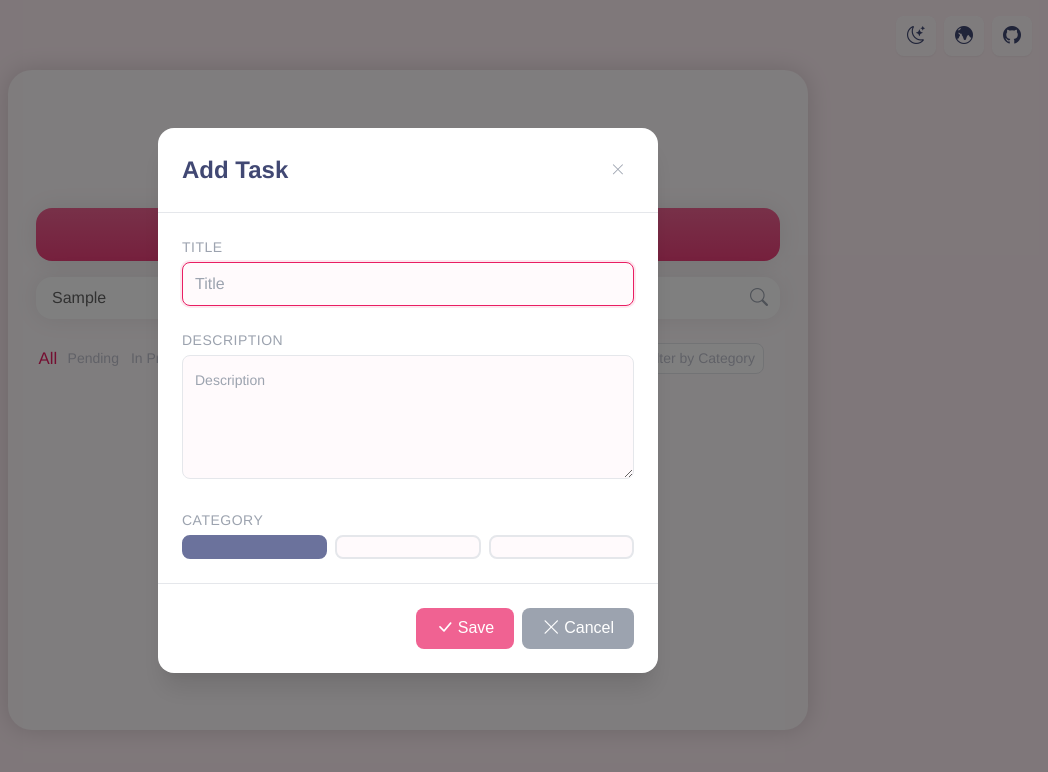
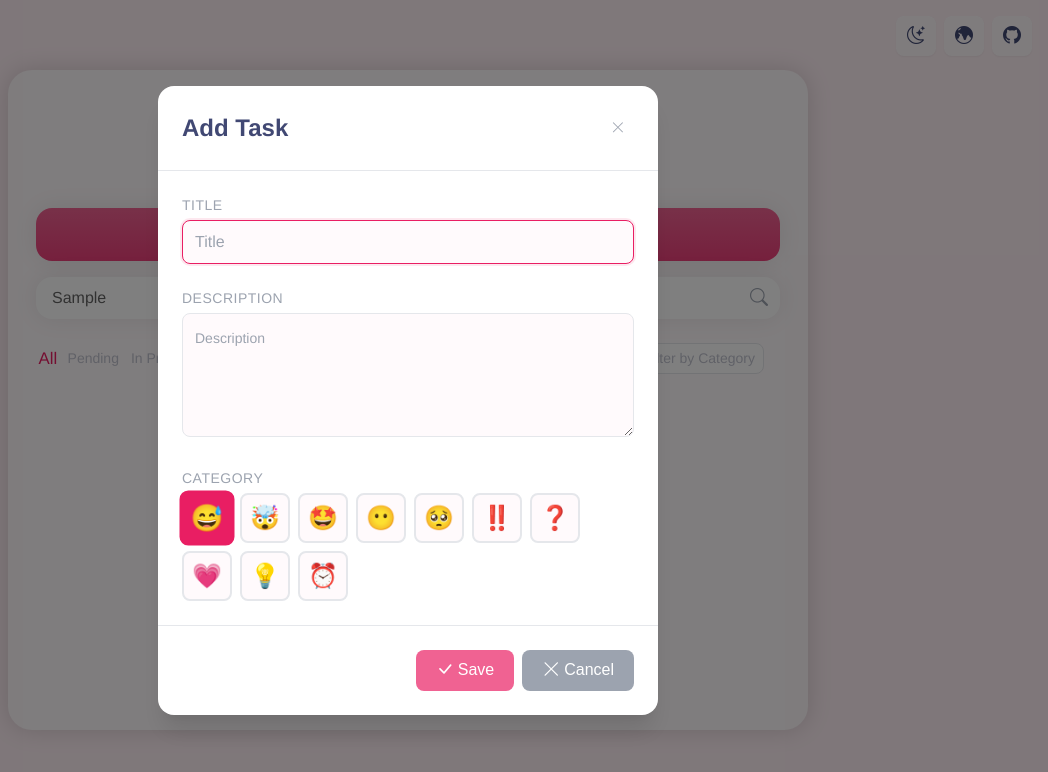
Before and after one commit to xxiixi/task-manager-web, a Vue app: page / in a window 1280 px wide. Both pictures are taken after typing "Sample" into the empty fields and a click on the button "Add Task". Shown: the top 772 px of the page, without its empty margins (232-1280 px from the left). Built offline with nearby package versions, Linux system fonts and the light colour scheme; the HTML template or start-up script is replaced by a standard one.

Commit message:
🔮 style: improve dark mode colors and UI

```diff
--- a/src/components/TaskAddModal.vue
+++ b/src/components/TaskAddModal.vue
@@ -32,19 +32,16 @@
         </div>
 
         <div class="form-section">
-          <label class="form-label">{{ t.taskPriority }}</label>
-          <div class="priority-options">
+          <label class="form-label">{{ t.taskCategory }}</label>
+          <div class="category-options">
             <button
-              v-for="priority in priorityOptions"
-              :key="priority.value"
-              class="priority-option"
-              :class="[
-                `priority-${priority.value}`,
-                { active: selectedPriority === priority.value }
-              ]"
-              @click="selectedPriority = priority.value"
+              v-for="category in categoryOptions"
+              :key="category"
+              class="category-option"
+              :class="{ active: selectedCategory === category }"
+              @click="selectedCategory = category"
             >
-              {{ priority.label }}
+              {{ category }}
             </button>
           </div>
         </div>
@@ -68,7 +65,7 @@ import { ref, computed, nextTick, watch } from 'vue'
 import { storeToRefs } from 'pinia'
 import { useTaskStore } from '../stores/task'
 import { useI18nStore } from '../stores/i18n'
-import type { TaskPriority } from '../types/task'
+import type { TaskCategory } from '../types/task'
 
 const props = defineProps<{
   isOpen: boolean
@@ -80,25 +77,22 @@ const emit = defineEmits<{
 
 const taskStore = useTaskStore()
 const i18nStore = useI18nStore()
-const { t, locale } = storeToRefs(i18nStore)
+const { t } = storeToRefs(i18nStore)
 
 const taskTitle = ref('')
 const taskDescription = ref('')
-const selectedPriority = ref<TaskPriority>('low')
+const selectedCategory = ref<TaskCategory>('😅')
 const titleInputRef = ref<HTMLInputElement | null>(null)
 
-const priorityOptions = computed(() => [
-  { value: 'low' as TaskPriority, label: t.value.priorityNormal },
-  { value: 'medium' as TaskPriority, label: t.value.priorityImportant },
-  { value: 'high' as TaskPriority, label: t.value.priorityUrgent },
-])
+// 预设的10个分类 emoji
+const categoryOptions: TaskCategory[] = ['😅', '🤯', '🤩', '😶', '🥺', '‼️', '❓', '💗', '💡', '⏰']
 
 // 当弹窗打开时，聚焦到标题输入框
 watch(() => props.isOpen, (newVal) => {
   if (newVal) {
     taskTitle.value = ''
     taskDescription.value = ''
-    selectedPriority.value = 'low'
+    selectedCategory.value = '😅'
     nextTick(() => {
       titleInputRef.value?.focus()
     })
@@ -116,7 +110,7 @@ const handleSave = () => {
       title: trimmedTitle,
       description: taskDescription.value.trim() || undefined,
       status: 'pending',
-      priority: selectedPriority.value,
+      category: selectedCategory.value,
     })
     handleClose()
   }
@@ -261,45 +255,37 @@ const handleSave = () => {
   line-height: @line-height-relaxed;
 }
 
-.priority-options {
+.category-options {
   display: flex;
   gap: @spacing-sm;
+  flex-wrap: wrap;
 }
 
-.priority-option {
-  flex: 1;
-  padding: 10px 16px;
+.category-option {
+  flex: 0 0 auto;
+  width: 50px;
+  height: 50px;
+  padding: 0;
   border-radius: @border-radius-md;
   border: 2px solid var(--border-color);
   background: var(--bg-secondary);
   color: var(--text-secondary);
-  font-size: @font-size-sm;
-  font-weight: @font-weight-medium;
+  font-size: @font-size-xl;
   cursor: pointer;
   transition: all @transition-fast;
+  display: flex;
+  align-items: center;
+  justify-content: center;
 
   &:hover {
     border-color: var(--primary-color);
-    transform: translateY(-1px);
+    transform: translateY(-1px) scale(1.05);
   }
 
   &.active {
-    color: white;
-  }
-
-  &.priority-low.active {
-    background: var(--priority-low-color);
-    border-color: var(--priority-low-color);
-  }
-
-  &.priority-medium.active {
-    background: var(--priority-medium-color);
-    border-color: var(--priority-medium-color);
-  }
-
-  &.priority-high.active {
-    background: var(--priority-high-color);
-    border-color: var(--priority-high-color);
+    border-color: var(--primary-color);
+    background: var(--primary-color);
+    transform: scale(1.1);
   }
 }
 
@@ -338,20 +324,20 @@ const handleSave = () => {
 }
 
 .save-btn {
-  background: #f06292;
+  background: var(--primary-hover);
   color: white;
 
   &:hover {
-    background: #e91e63;
+    background: var(--primary-active);
   }
 }
 
 .cancel-btn {
-  background: #9ca3af;
+  background: var(--text-tertiary);
   color: white;
 
   &:hover {
-    background: #ef4444;
+    background: var(--error-color);
   }
 }
 </style>
--- a/src/components/TaskListItem.vue
+++ b/src/components/TaskListItem.vue
@@ -4,10 +4,13 @@
       <span
         class="status-tag"
         :class="`status-${task.status}`"
-        @click.stop="handleToggle"
+        @click.stop="handleToggleStatus"
         :title="getStatusTitle"
       >
         {{ getStatusText }}
+      </span>
+      <span class="category-emoji">
+        {{ task.category }}
       </span>
       <div class="task-content-wrapper">
         <span class="task-content">
@@ -81,7 +84,7 @@ const getStatusTitle = computed(() => {
   return `${t.value.pending} / ${t.value.inProgress} / ${t.value.completed}`
 })
 
-const handleToggle = (e: Event) => {
+const handleToggleStatus = (e: Event) => {
   e.stopPropagation()
   emit('toggleStatus', props.task.id)
 }
@@ -162,6 +165,14 @@ const handleViewDetails = () => {
       }
     }
 
+    .category-emoji {
+      font-size: 1.33em;
+      line-height: 1;
+      opacity: 1;
+      filter: none;
+      color: var(--text-primary);
+    }
+
   .task-content-wrapper {
     flex: 1;
     display: flex;
@@ -203,6 +214,21 @@ const handleViewDetails = () => {
   gap: @spacing-xs;
 }
 
+.category-tag {
+  display: inline-flex;
+  align-items: center;
+  justify-content: center;
+  width: 40px;
+  height: 40px;
+  border-radius: @border-radius-full;
+  font-size: @font-size-xl;
+  user-select: none;
+  flex-shrink: 0;
+  background: transparent;
+  border: 2px solid var(--border-color);
+  box-sizing: border-box;
+}
+
 .delete-btn {
   width: @spacing-lg;
   height: @spacing-lg;
--- a/src/styles/dark.less
+++ b/src/styles/dark.less
@@ -9,15 +9,15 @@ html[data-theme='dark'] {
   --card-hover-bg: rgb(60, 60, 70);
 
   // ==================== 文字颜色 ====================
-  --text-primary: rgba(255, 255, 255, 0.9);
-  --text-secondary: rgba(255, 255, 255, 0.7);
-  --text-tertiary: rgba(255, 255, 255, 0.5);
-  --text-disabled: rgba(255, 255, 255, 0.3);
+  --text-primary: #f2f2f2;
+  --text-secondary: #e6e6e6;
+  --text-tertiary: #b3b3b3;
+  --text-disabled: #666666;
 
   // ==================== 边框颜色 ====================
-  --border-color: rgba(255, 255, 255, 0.2);
-  --border-hover: rgba(255, 255, 255, 0.3);
-  --border-active: rgba(255, 255, 255, 0.4);
+  --border-color: #4d4d4d;
+  --border-hover: #666666;
+  --border-active: #808080;
 
   // ==================== 主色调 ====================
   --primary-color: #f48fb1;
@@ -62,6 +62,6 @@ html[data-theme='dark'] {
   --priority-high-color: #f87171;
 
   // ==================== 过滤器颜色 ====================
-  --filter-inactive: rgba(255, 255, 255, 0.3);
-  --filter-active: rgba(255, 255, 255, 0.7);
+  --filter-inactive: rgba(255, 255, 255, 0.5);
+  --filter-active: rgba(255, 255, 255, 0.9);
 }
```
